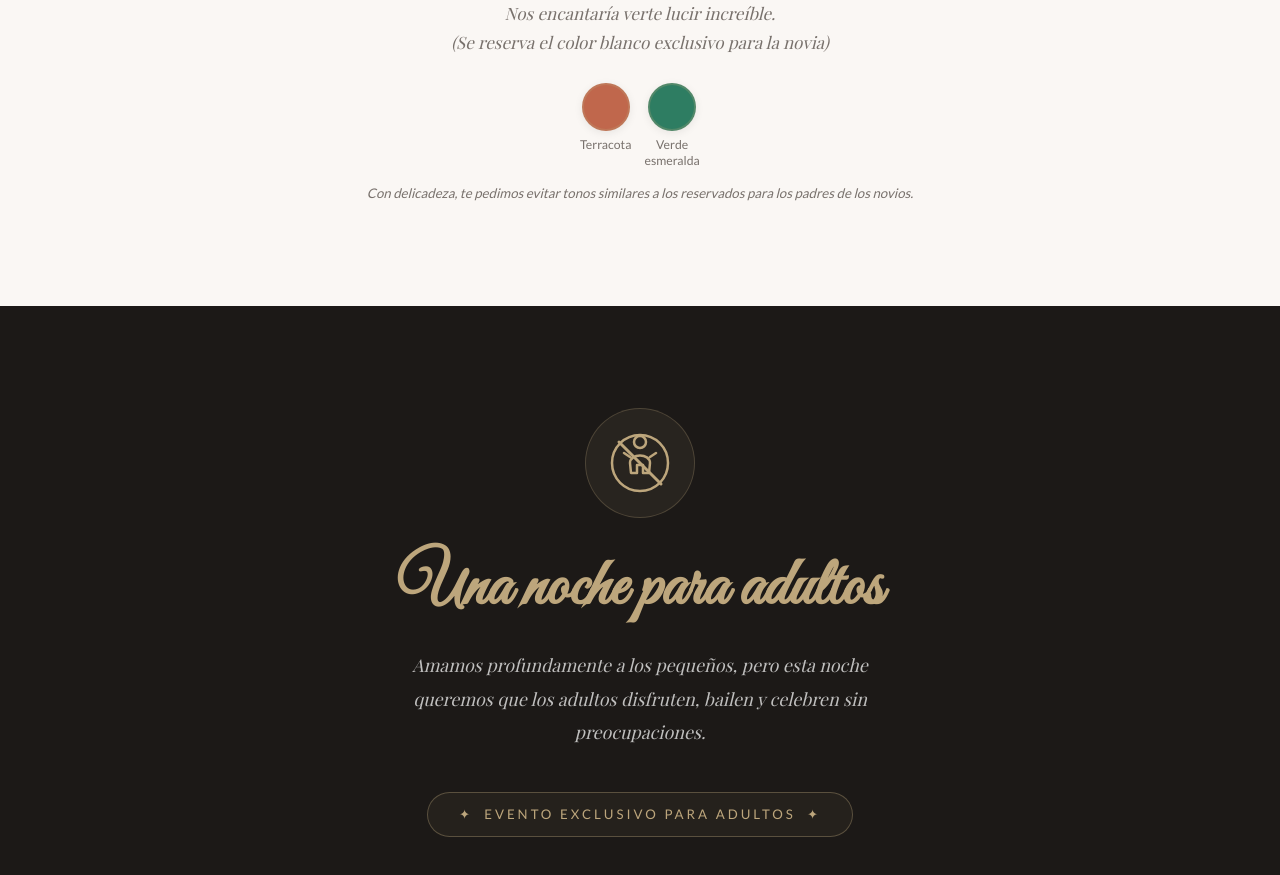
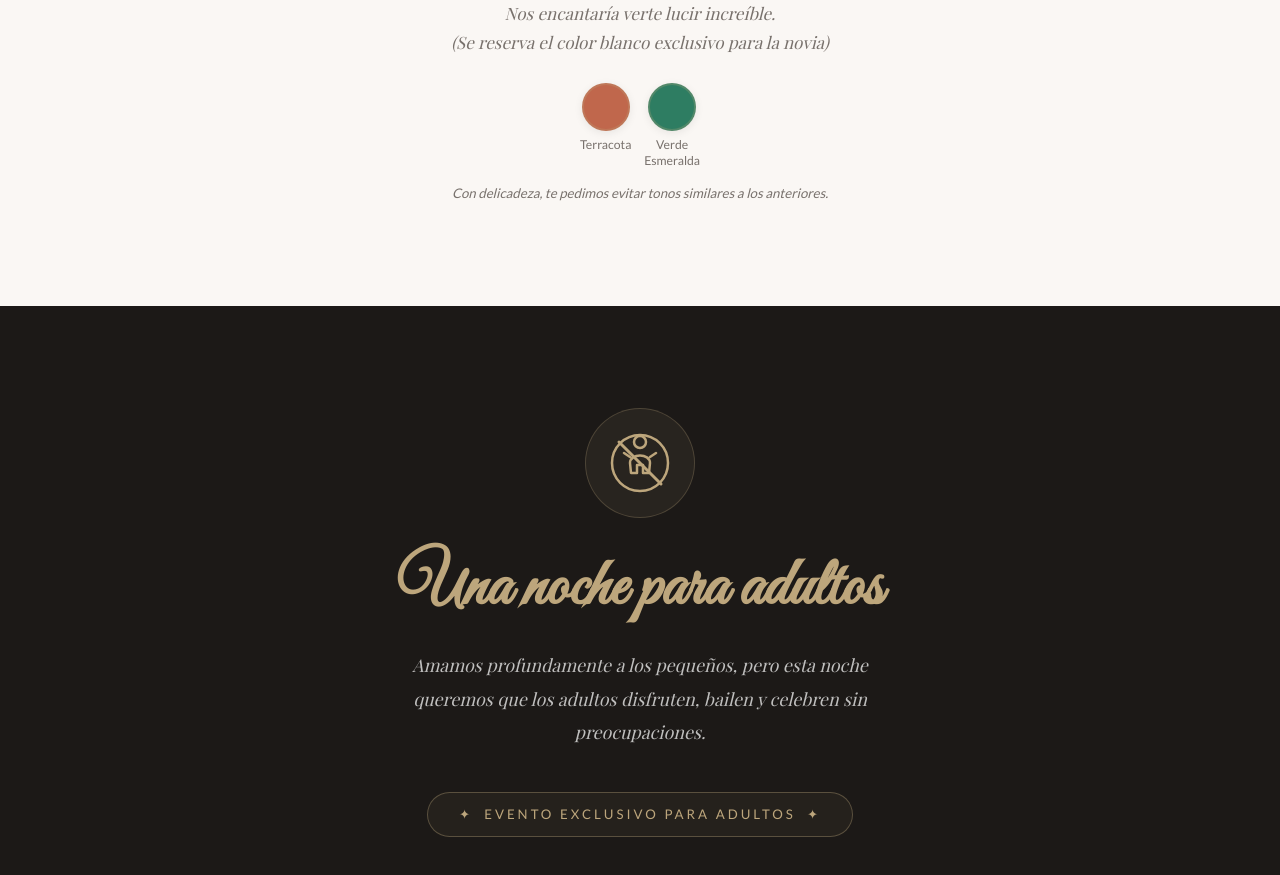
Before and after one commit to VicRa2004/invitacion-boda-2, a Next.js app: page /invitacion in a window 1280 px wide. Shown: the part 3800-4675 px from the top of the page. Built offline with nearby package versions, Linux system fonts and the light colour scheme.

Commit message:
fix: corrige cosas homero

```diff
--- a/src/components/ItineraryAndDressCode.tsx
+++ b/src/components/ItineraryAndDressCode.tsx
@@ -53,7 +53,7 @@ export default function ItineraryAndDressCode() {
                 className="color-swatch__circle"
                 style={{ backgroundColor: "#2E7D62" }}
               />
-              <span className="color-swatch__name">Verde esmeralda</span>
+              <span className="color-swatch__name">Verde Esmeralda</span>
             </div>
           </div>
           <p
@@ -65,8 +65,7 @@ export default function ItineraryAndDressCode() {
               lineHeight: 1.5,
             }}
           >
-            Con delicadeza, te pedimos evitar tonos similares a los
-            reservados para los padres de los novios.
+            Con delicadeza, te pedimos evitar tonos similares a los anteriores.
           </p>
         </div>
       </ScrollReveal>
```
